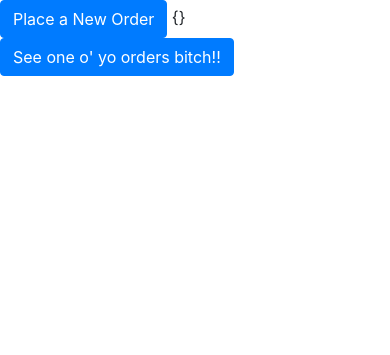
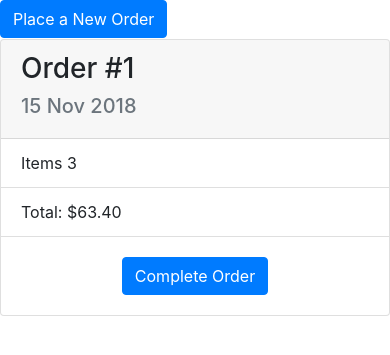
Before and after one commit to samrelins/CS50W_Project_3-Pizza, a Django app: page /orders in a window 390 px wide. Shown: the top 355 px of the page. Run offline with Django 3.2, Linux system fonts and the light colour scheme; a user stored in the database is signed in; data comes from the database, SQL or seed files in the repository; some libraries are stand-ins or nearby versions.

Commit message:
added orders route and styling to page

```diff
--- a/orders/models.py
+++ b/orders/models.py
@@ -98,3 +98,6 @@ class Order(models.Model):
     def print_total(self):
         total = "$" + str("{:.2f}".format(self.total()/100))
         return total
+
+    def items_total(self):
+        return len(self.items.all())
--- a/orders/templates/orders/orders.html
+++ b/orders/templates/orders/orders.html
@@ -6,6 +6,49 @@
 
 {% block body %}
     <a class="btn btn-primary" href="/order/6">Place a New Order</a>
-    {}
-    <a class="btn btn-primary" href="/order/5">See one o' yo orders bitch!!</a>
+    <div class="row">
+        {% if pending_order %}
+            <div class="col-sm-4"></div>
+            <div class="col-sm-4">
+                <div class="card">
+                    <div class="card-header">
+                        <h3>Order #{{ pending_order.id }}</h3>
+                        <h5 class="text-muted">15 Nov 2018</h5>
+                    </div>
+                    <ul class="list-group list-group-flush">
+                        <li class="list-group-item">Items {{ pending_order.items_total }}</li>
+                        <li class="list-group-item">Total: {{ pending_order.print_total }}</li>
+                    </ul>
+                    <div class="card-body text-center">
+                        <a class="btn btn-primary" href="order/{{ pending_order.id }}">Complete Order</a>
+                    </div>
+                </div>
+            </div>
+            <div class="col-sm-4"></div>
+        {% endif %}
+    </div>
+    <div class="row">
+        {% for order in historic_orders %}
+            <div class="col-sm-6 col-md-4 col-lg-3">
+                <div class="card">
+                    <div class="card-header">
+                        <h3>Order #{{ order.id }}</h3>
+                        <h5 class="text-muted">15 Nov 2018</h5>
+                    </div>
+                    <ul class="list-group list-group-flush">
+                        <li class="list-group-item">Items {{ order.items_total }}</li>
+                        <li class="list-group-item">Total: {{ order.print_total }}</li>
+                        {% if order.complete %}
+                            <li class="list-group-item">Complete</li>
+                        {% else %}
+                            <li class="list-group-item">Delivery Pending</li>
+                        {% endif %}
+                    </ul>
+                    <div class="card-body text-center">
+                        <a class="btn btn-primary" href="order/{{ order.id }}">View Details</a>
+                    </div>
+                </div>
+            </div>
+        {% endfor %}
+    </div>
 {% endblock %}
--- a/orders/views.py
+++ b/orders/views.py
@@ -56,9 +56,11 @@ def orders(request):
     if not request.user.is_authenticated:
         return redirect("login")
 
-    user_orders = Order.objects.filter(user=request.user)
+    pending_order = Order.objects.filter(user=request.user, paid="False").first()
+    historic_orders = Order.objects.filter(user=request.user, paid="True").all()
     context = {
-            "orders": user_orders
+            "historic_orders": historic_orders,
+            "pending_order": pending_order
     }
     return render(request, "orders/orders.html", context)
 
@@ -67,7 +69,7 @@ def order(request, order_id):
     try:
         order = Order.objects.get(pk=order_id)
     except Order.DoesNotExist:
-        raise Http404("Menu item doesn't exist")
+        raise Http404("Order doesn't exist")
 
     context = {
             "order": order,
```
Also changed, not shown: orders/templates/orders/order.html (+32 -17 lines).
